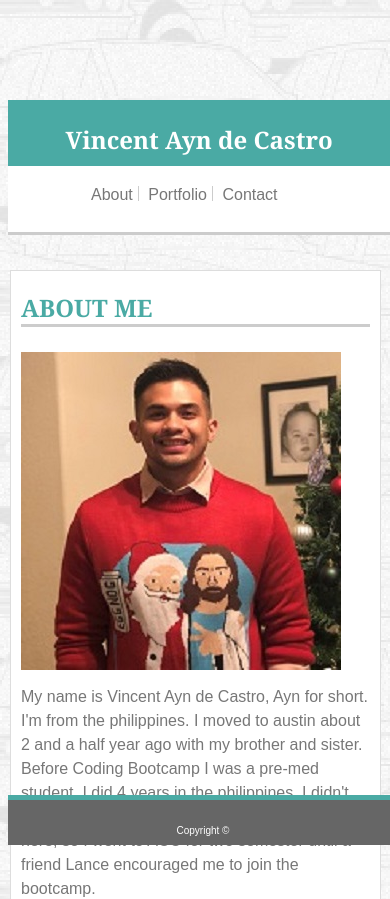
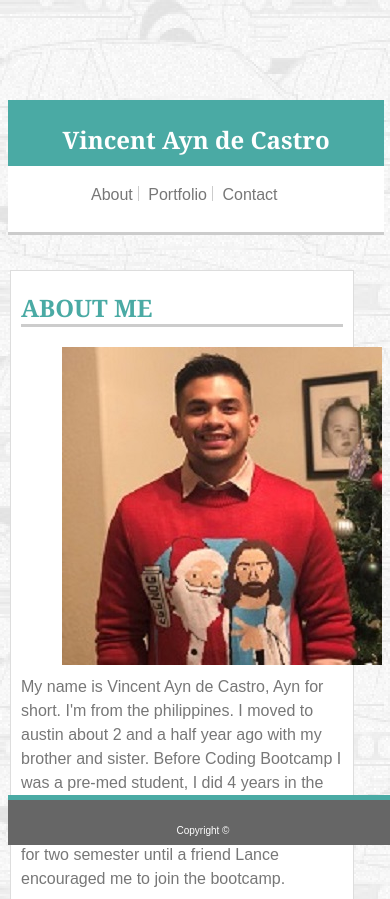
Before and after one commit to ayndecastro/responsive-portfolio, a plain HTML site: page index.html in a window 390 px wide. Shown: the top 899 px of the page. Drawn offline with Linux system fonts and the light colour scheme.

Commit message:
scalling

```diff
--- a/assets/css/style.css
+++ b/assets/css/style.css
@@ -45,7 +45,7 @@ section, .row{
 }
 .row{
     display: inline-block;
-    padding-left: 280px;
+    padding-left: 289px;
     padding-right: 300px;
     margin: 0px auto;
 }
@@ -115,21 +115,7 @@ form {
     font: bold;
     text-shadow:none;
 }
-/*
-.imgHolder {
-    background: url(https://raw.githubusercontent.com/ayndecastro/responsive-portfolio/master/assets/images/cars.jpg);
-    width: 250px;
-    height:250px;
-}
-.imgtitle {
-    background: #4aaaa4;
-    position: absolute;
-    margin-top: 200px;
-    width: 250px;
-    color: #fff;
-    text-align: center;
-}
-*/
+
 .portfoliosection {
     border: none;
     box-sizing: border-box;
@@ -229,7 +215,11 @@ span{
 
 @media screen and (max-width: 640px) {
 }
+body {
+    width:98%;
+}
  .container {
+     width: 98.4%;
      height: 150px;
      position: static;
  }
@@ -238,17 +228,18 @@ span{
      grid-template-columns: repeat(1, 1fr);
  }
  .name {
-     width: 98%;
+     width: 100%;
  }
  .row {
      background: #fff;
      border-bottom: solid #cccccc;
      display: inline-block;
-     padding: 0px 10px 0px 20%;
-     width: 77%;
+     padding: 0px 10% 0px 20%;
+     width: 66.5%;
  }
  .container2 {
-     width: 95%;
+     max-width: 100%;
+     min-width: 260px;
      margin: 2px 2px 100px 2px;
  }
  p, .indeximage {
@@ -256,6 +247,9 @@ span{
      display: inline-block;
      vertical-align: middle;
      font-size: 16px;
+ }
+ .indeximage {
+     margin: auto 15% auto 15%;
  }
  .imgHolder, .portfoliosection {
      position: relative;
```
